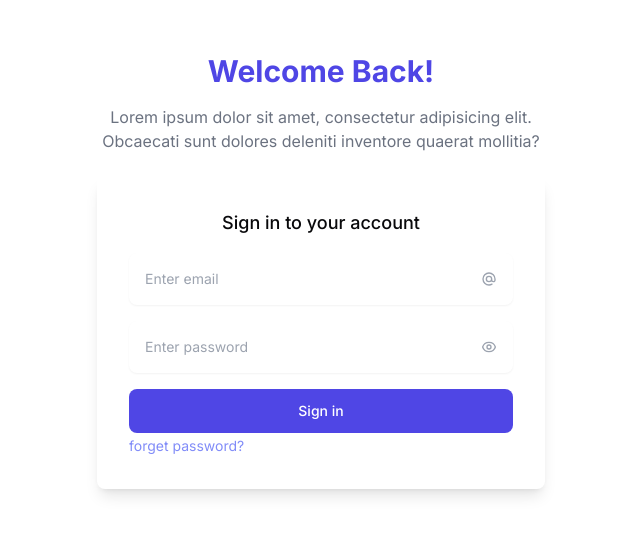
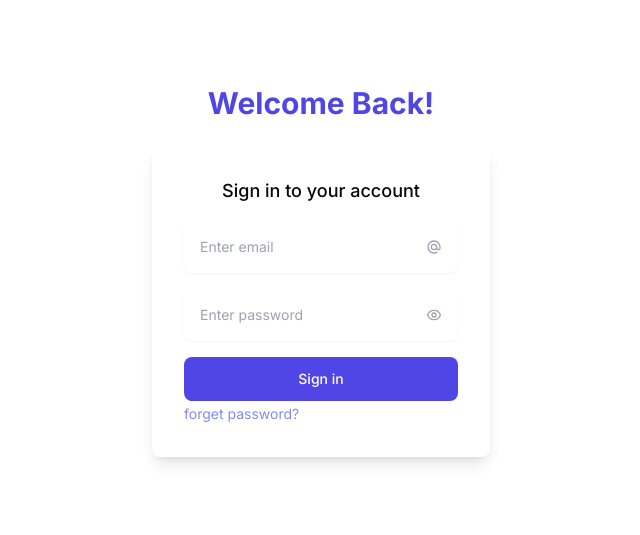
Before and after one commit to ark1500j/video-platform, a Next.js app: page /admin in a window 1280 px wide. Shown: the part 129-664 px from the top of the page, without its empty margins (319-959 px from the left). Built offline with nearby package versions, Linux system fonts and the light colour scheme.

Commit message:
Update page.tsx

```diff
--- a/app/admin/page.tsx
+++ b/app/admin/page.tsx
@@ -60,14 +60,14 @@ export default function Page() {
           Welcome Back!
         </h1>
 
-        <p className="mx-auto mt-4 max-w-md text-center text-gray-500">
+{/*         <p className="mx-auto mt-4 max-w-md text-center text-gray-500">
           Lorem ipsum dolor sit amet, consectetur adipisicing elit. Obcaecati
           sunt dolores deleniti inventore quaerat mollitia?
-        </p>
+        </p> */}
 
         <form
           action={formAction}
-          className="mb-0 mt-6 space-y-4 rounded-lg p-4 shadow-lg sm:p-6 lg:p-8"
+          className="mb-0 mt-6 space-y-4 rounded-lg p-4 pt-4 shadow-lg sm:p-6 lg:p-8"
         >
           <p className="text-center text-lg font-medium">
             Sign in to your account
```
